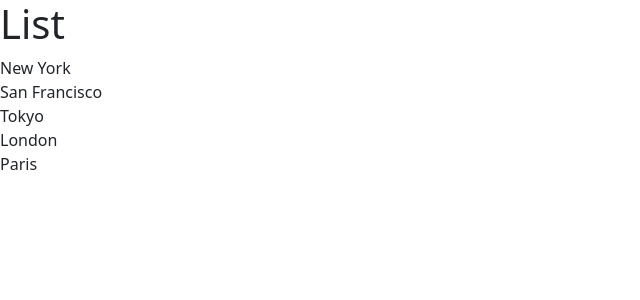
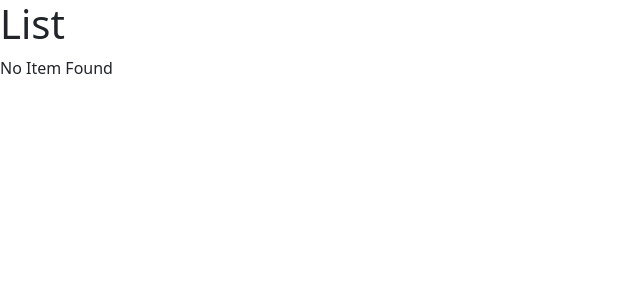
Before and after one commit to krx90/carproxy, a React (Vite) app: page / in a window 1280 px wide. Shown: the top 300 px of the page, without its empty margins (0-640 px from the left). Built offline with nearby package versions, Linux system fonts and the light colour scheme.

Commit message:
List Update

```diff
--- a/src/components/ListGroup.tsx
+++ b/src/components/ListGroup.tsx
@@ -1,22 +1,17 @@
 import { Fragment } from "react";
 
-const items = [
-  'New York',
-  'San Francisco',
-  'Tokyo',
-  'London',
-  'Paris'
-];
-
+let items = ["New York", "San Francisco", "Tokyo", "London", "Paris"];
+items =[]
 
 function ListGroup() {
   return (
     <Fragment>
       <h1>List</h1>
+      {items.length === 0 ? <p>No Item Found</p> : null}
       <ul className="list-group">
-        {items.map(item => (
-          <li>{item}</li>
-          ))}
+        {items.map((item) => (
+          <li key={item}> {item}</li>
+        ))}
       </ul>
     </Fragment>
   );
```
